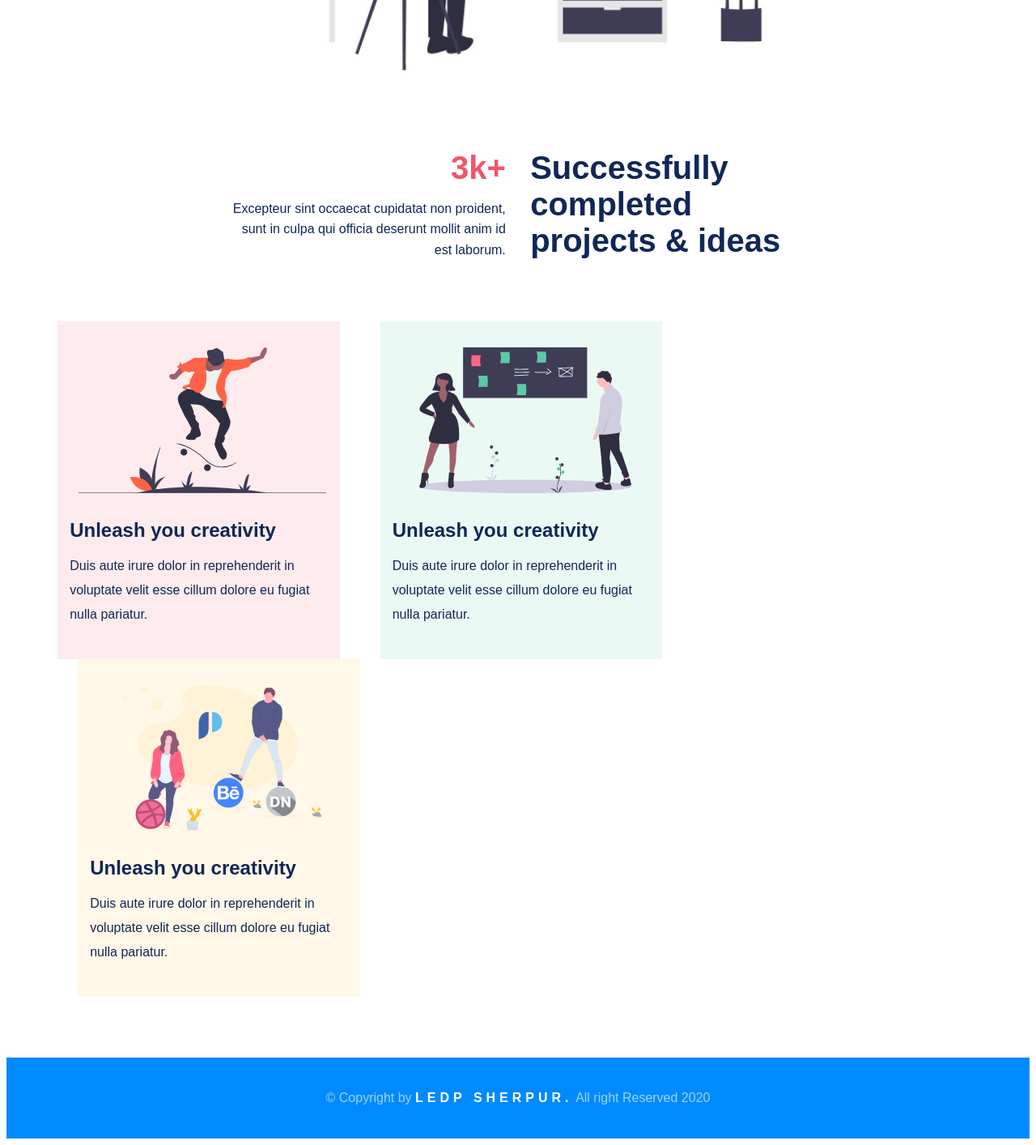
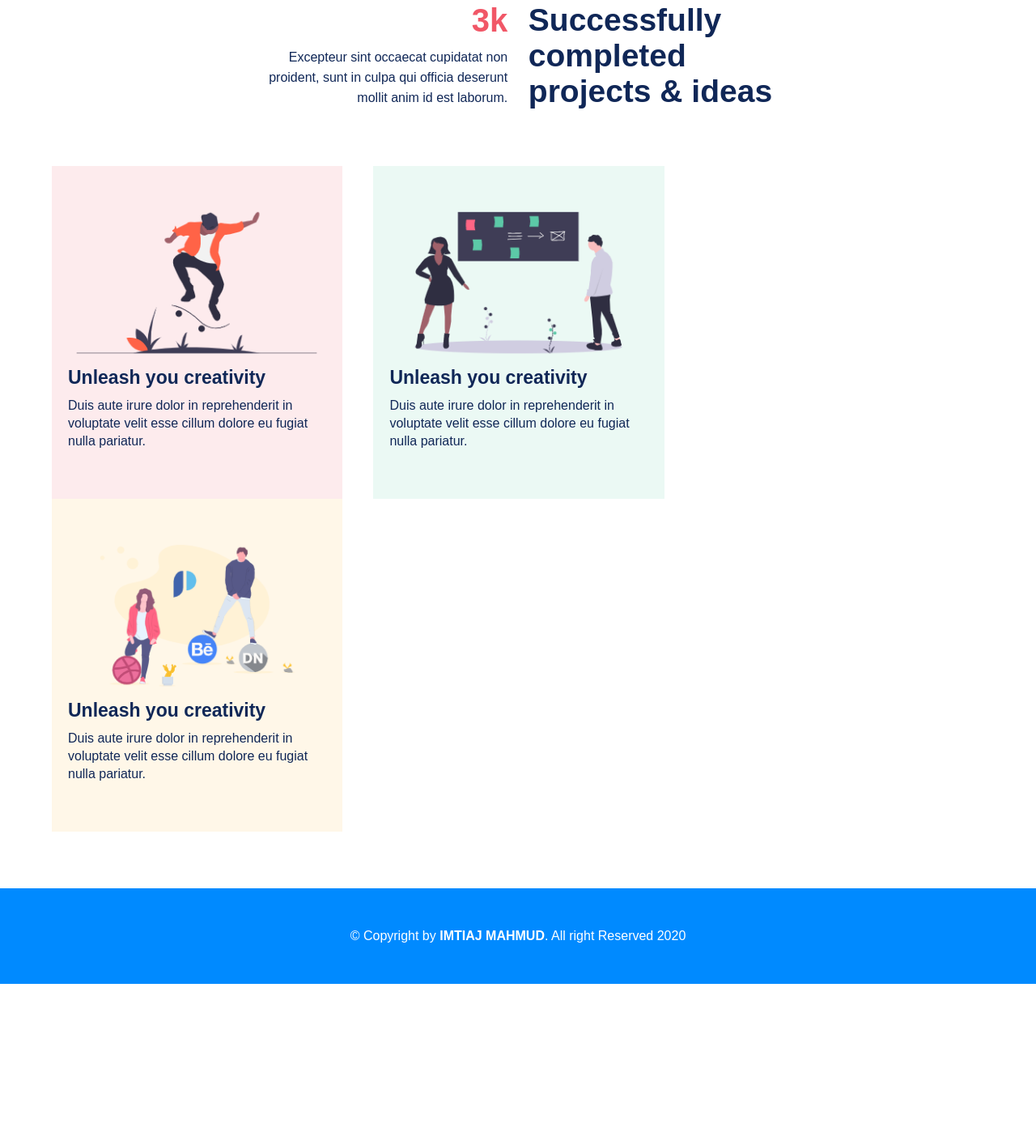
Before and after one commit to imtiajrumon/quick, a plain HTML site: page index.html in a window 1280 px wide. Shown: the part 877-2291 px from the top of the page at 81% size. After the commit the page ends 2092 px from the top, so only its background shows below. Drawn offline with Linux system fonts and the light colour scheme.

Commit message:
Add files via upload

```diff
--- a/css/style.css
+++ b/css/style.css
@@ -1,165 +1,163 @@
 /*common start*/
-body{
+* {
+	margin: 0;
+	padding: 0;
+}
+body {
 	font-family: sans-serif;
 	font-size: 16px;
 	font-weight: 400;
 	color: #102757;
 }
 /*common end*/
+/*header start*/
 header {
 	padding: 15px 0;
 	border-bottom: 3px solid #eeeeee;
 }
-.container{
+.container {
 	margin: 0 auto;
 	width: 90%;
 	overflow: hidden;
 }
-.logo{
+.logo {
 	float: left;
 	width: 10%;
 }
-.logo img{
+.logo img {
 	width: 100%;
 }
-.menu{
+.menu {
 	float: right;
-	width: 55%;
+	width: 45%;
 }
-.menu ul{
+.menu ul {
 	float: right;
 }
 .menu ul li {
 	list-style: none;
 	float: left;
 }
-.menu ul li a{
+.menu ul li a {
+	display: block;
+	padding: 16px 18px;
 	text-decoration: none;
-padding: 0 20px;
-display: block;
+	color: #102757;
+	transform: 1s;
 }
 .menu ul li:last-child a {
-padding-right:0 ;
+	padding-right: 0;
 }
-.menu ul li a:hover{
+.menu ul li a:hover {
 	color: #008aff;
 }
+/*header end*/
 /*banner start*/
 .banner {
 	padding: 70px 0;
 }
-
-.container2 {
-	width: 60%;
+.container2{
+	width: 50%;
 	margin: 0 auto;
 	text-align: center;
 	overflow: hidden;
 }
-.b_h1 {
-font-size: 58px;
+.b_h1{
+	font-size: 52px;
 	font-weight: 700;
-    margin-block-start: 0;
-        margin-block-end: 0.5em;
-        line-height: 75px;
+	line-height: 66px;
 }
-.b_h1 span {
+.b_h1
+ span {
 	color: #008aff;
 }
-.b_p {
-    line-height: 1.7;
+.b_p{
+	margin: 10px 0 20px;
+	line-height: 25px;
 }
-.b_img {
-	margin:0 auto ;
-	margin-left: -3;
-	width: 94%;
+.b_img{
+	margin: 0 auto;
+	width: 85%;
 }
-.b_img img {
+.b_img img{
 	width: 100%;
 }
-/*banner start*/
+/*banner end*/
 /*feature start*/
 .feature{
-padding: ;
+	    padding-bottom: 70px;
 }
 .f_left{
 	width: 48%;
 	float: left;
 	text-align: right;
 }
-.f_left h2{
+.f_left h2 {
 	color: #f15767;
-font-size:40px ;
-font-weight: 700;
-margin: 0;
+	font-size: 40px;
+    margin-bottom: 10px;
 }
-.f_left p{
-line-height: 1.6;
-margin: 15px 0 0 20px;
+.f_left p {
+	line-height: 25px;
 }
 .f_right{
 	width: 48%;
+	font-weight: 700;
 	float: right;
 	text-align: left;
 }
 .f_right h1 {
-margin: 0;
-font-size: 40px;
+	font-size: 39px;
 	font-weight: 700;
 }
 /*feature end*/
-/*sarvic start*/
-.sarvic {
-
+/*sarvice start*/
+.sarvic{
+	padding-bottom: 70px;
 }
-.container3 {
-	margin: 75px auto;
-    width: 90%;
-    overflow: hidden;
+.s_sarvic{
+	float: left;
+	margin-right: 38px;
+	width: 31.2%;
+	padding: 50px 20px 60px;
+	box-sizing: border-box;
 }
-.container3 h2 {
-	margin: 15px 0;
-	font-weight: 600;;
+.s_sarvic:first-child{
+	background-color: #fdebed;
 }
-.container3 p {
-	margin: 10px 0 15px;
-	line-height: 30px;
-}
-.s1, .s2, .s3 {
-	padding: 25px 15px;
-	margin: 0 25px;
-	width: 28%;
-	float: left;
-
-}
-.s1 {
-	background-color: #fdebed;
-	margin-left: 0;
-
-
-}
-.s2 {
+.s_sarvic:nth-child(2){
 	background-color: #ebf9f4;
 }
-.s3 {
+.s_sarvic:last-child{
+	margin-right: 0;
 	background-color: #fff7e8;
-	margin-right: 0;
+}
+.s_img{}
+.s_img img{
+	width: 100%;
+}
+.s1{
+	font-size: 23px;
+	font-weight: 700;
+	padding-bottom: 10px;
+}
+.s1_p{
+	line-height: 22px;
 }
 
-
-/*sarvic end*/
-footer {
+/*sarvice end*/
+/*footer start*/
+footer{
 	background-color: #008aff;
+	padding: 50px 0;
 }
-.container4 {
-	padding: 25px 0;
+footer p {
 	text-align: center;
-}
-.container4 p {
-	font-weight: 100;
-	color: #9ed2ff;
-}
-.container4 p span {
-	font-weight: 700;
-	letter-spacing: 5px;
 	color: white;
 }
+footer p a{
+	font-weight: 700;
+	color: white;
+	text-decoration: none;
+}
+/*footer end*/
--- a/index.html
+++ b/index.html
@@ -4,7 +4,7 @@
 	<meta charset="UTF-8">
 	<meta name="viewport" content="width=device-width, initial-scale=1.0">
 	<link rel="stylesheet" type="text/css" href="css/style.css">
-	<title>Quick</title>
+	<title>Quick2</title>
 </head>
 <body>
 	<!-- header start -->
@@ -20,74 +20,74 @@
 				<li><a href="#">Pages</a></li>
 				<li><a href="#">Apps</a></li>
 				<li><a href="#">Docs</a></li>
-
 			</ul>
 		</nav>
 	</div>
 	</header>
 	<!-- header end -->
-
 	<!-- banner start -->
 	<section class="banner">
 		<div class="container2">
-			<h1 class="b_h1">It's time to amplify your<span> online business</span></h1>
+			<h1 class="b_h1">It's time to amplify your <span>online business</span></h1>
 			<p class="b_p">Lorem ipsum dolor sit amet, consectetur adipisicing elit, sed do eiusmod tempor incididunt ut labore et dolore magna aliqua. Ut enim ad minim venium</p>
 			<div class="b_img">
 				<img src="image/quick3.jpg" alt="quick">
 			</div>
 		</div>
-
 	</section>
 	<!-- banner end -->
 	<!-- feature start -->
 	<section class="feature">
 		<div class="container2">
 			<div class="f_left">
-				<h2>3k+</h2>
+				<h2>3k</h2>
 				<p>Excepteur sint occaecat cupidatat non proident, sunt in culpa qui officia deserunt mollit anim id est laborum.</p>
 			</div>
 			<div class="f_right">
 				<h1>Successfully completed projects & ideas</h1>
 			</div>
 		</div>
+
 	</section>
 	<!-- feature end -->
-	<!-- sarvic start -->
+
+	<!-- sarvice start -->
 	<section class="sarvic">
-		<div class="container3">
-			<div class="s1">
-				<div class="s1_img">
-					<img src="image/quick2.png" alt="quick">
+		<div class="container">
+			<!-- single sarvic start -->
+			<div class="s_sarvic">
+				<div class="s_img">
+					<img src="image/quick2.png"alt="Quick">
 				</div>
-				<h2>Unleash you creativity</h2>
-					<p>Duis aute irure dolor in reprehenderit in voluptate velit esse cillum dolore eu fugiat nulla pariatur.</p>
+				<h2 class="s1">Unleash you creativity</h2>
+				<p class="s1_p">Duis aute irure dolor in reprehenderit in voluptate velit esse cillum dolore eu fugiat nulla pariatur.</p>
 			</div>
-
-
-		<div class="s2">
-			<div class="s2_img">
-				<img src="image/quick3.png" alt="quick">
+			<!-- single sarvic start -->
+				<!-- single sarvic start -->
+			<div class="s_sarvic">
+				<div class="s_img">
+					<img src="image/quick3.png"alt="Quick">
+				</div>
+				<h2 class="s1">Unleash you creativity</h2>
+				<p class="s1_p">Duis aute irure dolor in reprehenderit in voluptate velit esse cillum dolore eu fugiat nulla pariatur.</p>
 			</div>
-			<h2>Unleash you creativity</h2>
-				<p>Duis aute irure dolor in reprehenderit in voluptate velit esse cillum dolore eu fugiat nulla pariatur.</p>
-		</div>
-		<div class="s3">
-			<div class="s3_img">
-				<img src="image/quick4.png">
-
+			<!-- single sarvic start -->	<!-- single sarvic start -->
+			<div class="s_sarvic">
+				<div class="s_img">
+					<img src="image/quick4.png"alt="Quick">
+				</div>
+				<h2 class="s1">Unleash you creativity</h2>
+				<p class="s1_p">Duis aute irure dolor in reprehenderit in voluptate velit esse cillum dolore eu fugiat nulla pariatur.</p>
 			</div>
-			<h2>Unleash you creativity</h2>
-				<p>Duis aute irure dolor in reprehenderit in voluptate velit esse cillum dolore eu fugiat nulla pariatur.</p>
-		</div>
+			<!-- single sarvic start -->
 		</div>
 	</section>
-	<!-- sarvic end -->
+	<!-- sarvice end -->
+
+	<!-- footer start -->
 	<footer>
-		<div class="container4">
-			<p>© Copyright by <span>LEDP SHERPUR.</span> All right Reserved 2020</p>
-
-		</div>
+		<p>© Copyright by <a href="#">IMTIAJ MAHMUD</a>. All right Reserved 2020</p>
 	</footer>
+	<!-- footer end -->
 
 </body>
-</html>
```
Also changed, not shown: image/quick.jpg (added). Lines whose indentation alone changed are shown as unchanged.
